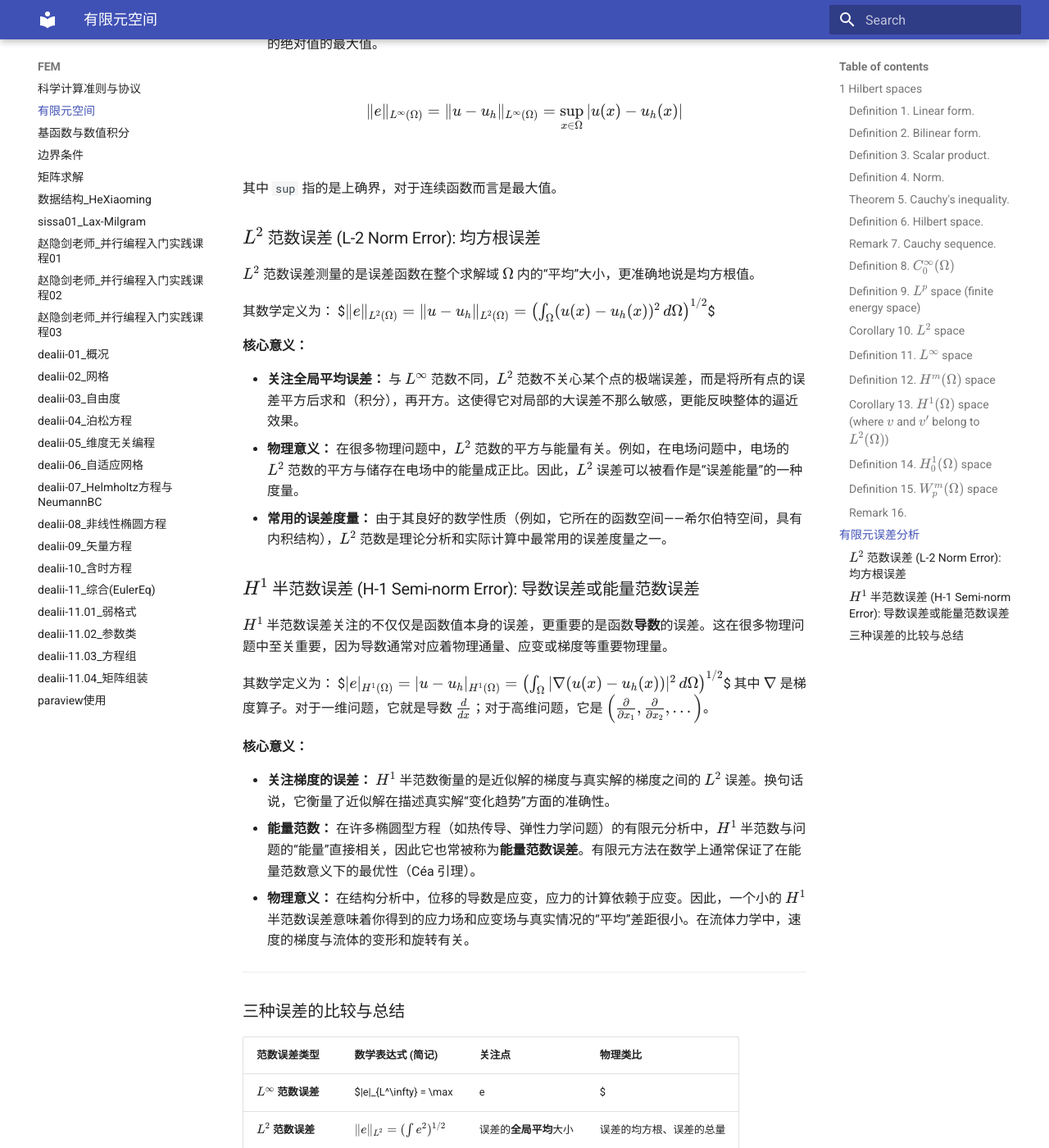
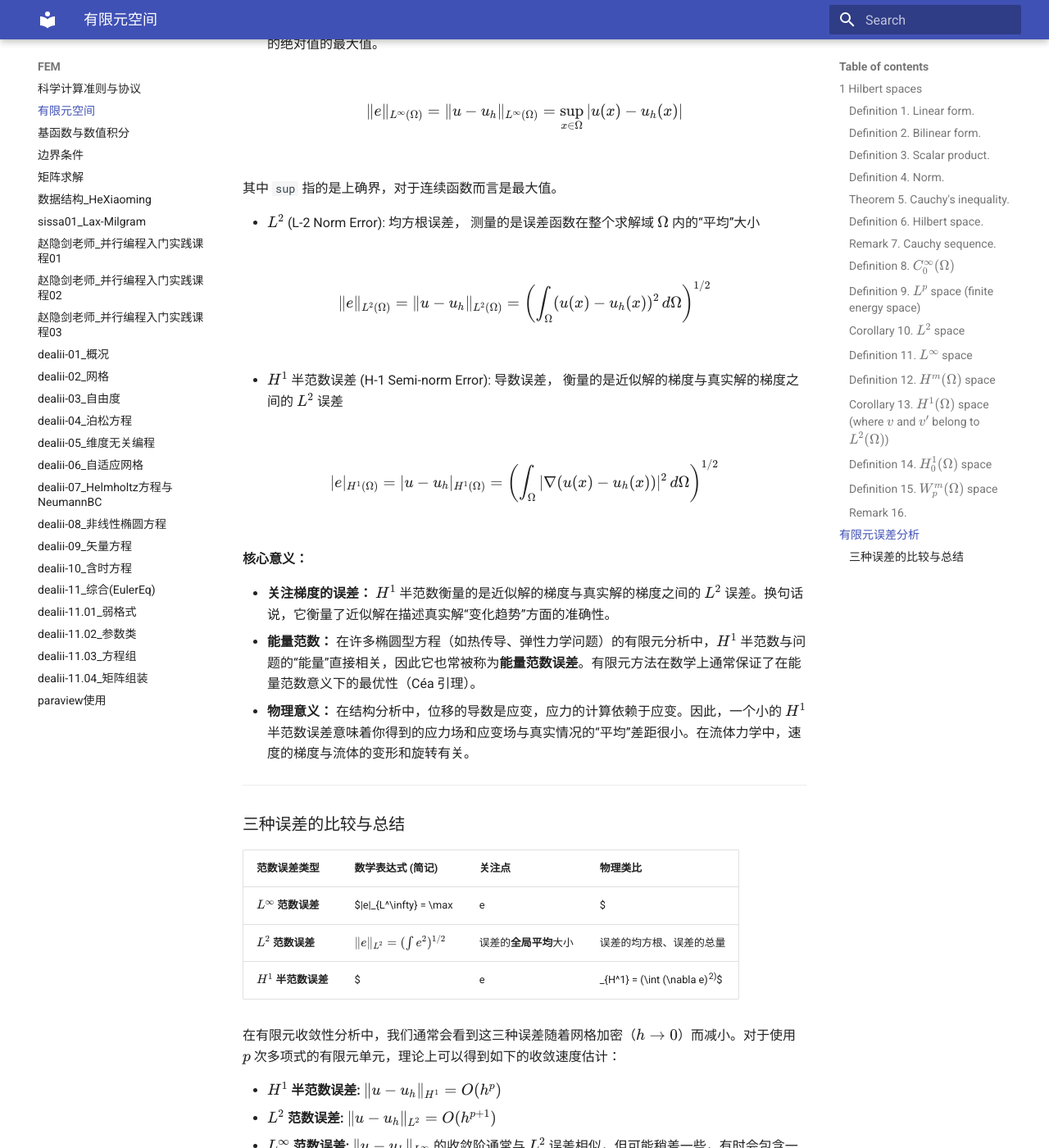
Before and after one commit to ymma98/technotes, an MkDocs documentation site: the page built from docs/FEM/有限元空间.md, in a window 1280 px wide and 1400 px high, scrolled down 5028 px. Shown: the whole window at 82% size. Built offline with MkDocs 1.6.1 and Material for MkDocs 9.7.7, drawn with Linux system fonts in a browser that asks for light colours.

Commit message:
docs/FEM/有限元空间.md updated from https://stackedit.cn/

```diff
--- a/docs/FEM/有限元空间.md
+++ b/docs/FEM/有限元空间.md
@@ -160,26 +160,21 @@ $$
 其中 `sup` 指的是上确界，对于连续函数而言是最大值。
 
 
-### $L^2$ 范数误差 (L-2 Norm Error): 均方根误差
+* $L^2$ (L-2 Norm Error): 均方根误差， 测量的是误差函数在整个求解域 $\Omega$ 内的“平均”大小
 
-$L^2$ 范数误差测量的是误差函数在整个求解域 $\Omega$ 内的“平均”大小，更准确地说是均方根值。
+$$
+\|e\|_{L^2(\Omega)} = \|u - u_h\|_{L^2(\Omega)} = \left( \int_{\Omega} (u(x) - u_h(x))^2 \, d\Omega \right)^{1/2}
+$$
 
-其数学定义为：
-$$\|e\|_{L^2(\Omega)} = \|u - u_h\|_{L^2(\Omega)} = \left( \int_{\Omega} (u(x) - u_h(x))^2 \, d\Omega \right)^{1/2}$$
 
-**核心意义：**
 
-* **关注全局平均误差：** 与 $L^\infty$ 范数不同，$L^2$ 范数不关心某个点的极端误差，而是将所有点的误差平方后求和（积分），再开方。这使得它对局部的大误差不那么敏感，更能反映整体的逼近效果。
-* **物理意义：** 在很多物理问题中，$L^2$ 范数的平方与能量有关。例如，在电场问题中，电场的 $L^2$ 范数的平方与储存在电场中的能量成正比。因此，$L^2$ 误差可以被看作是“误差能量”的一种度量。
-* **常用的误差度量：** 由于其良好的数学性质（例如，它所在的函数空间——希尔伯特空间，具有内积结构），$L^2$ 范数是理论分析和实际计算中最常用的误差度量之一。
+*  $H^1$ 半范数误差 (H-1 Semi-norm Error): 导数误差， 衡量的是近似解的梯度与真实解的梯度之间的 $L^2$ 误差
 
-### $H^1$ 半范数误差 (H-1 Semi-norm Error): 导数误差或能量范数误差
+$$
+|e|_{H^1(\Omega)} = |u - u_h|_{H^1(\Omega)} = \left( \int_{\Omega} |\nabla(u(x) - u_h(x))|^2 \, d\Omega \right)^{1/2}
+$$
 
-$H^1$ 半范数误差关注的不仅仅是函数值本身的误差，更重要的是函数**导数**的误差。这在很多物理问题中至关重要，因为导数通常对应着物理通量、应变或梯度等重要物理量。
 
-其数学定义为：
-$$|e|_{H^1(\Omega)} = |u - u_h|_{H^1(\Omega)} = \left( \int_{\Omega} |\nabla(u(x) - u_h(x))|^2 \, d\Omega \right)^{1/2}$$
-其中 $\nabla$ 是梯度算子。对于一维问题，它就是导数 $\frac{d}{dx}$；对于高维问题，它是 $\left( \frac{\partial}{\partial x_1}, \frac{\partial}{\partial x_2}, \dots \right)$。
 
 **核心意义：**
 
```
Also changed, not shown: other parts of docs/FEM/有限元空间.md (+3 -3 lines).
